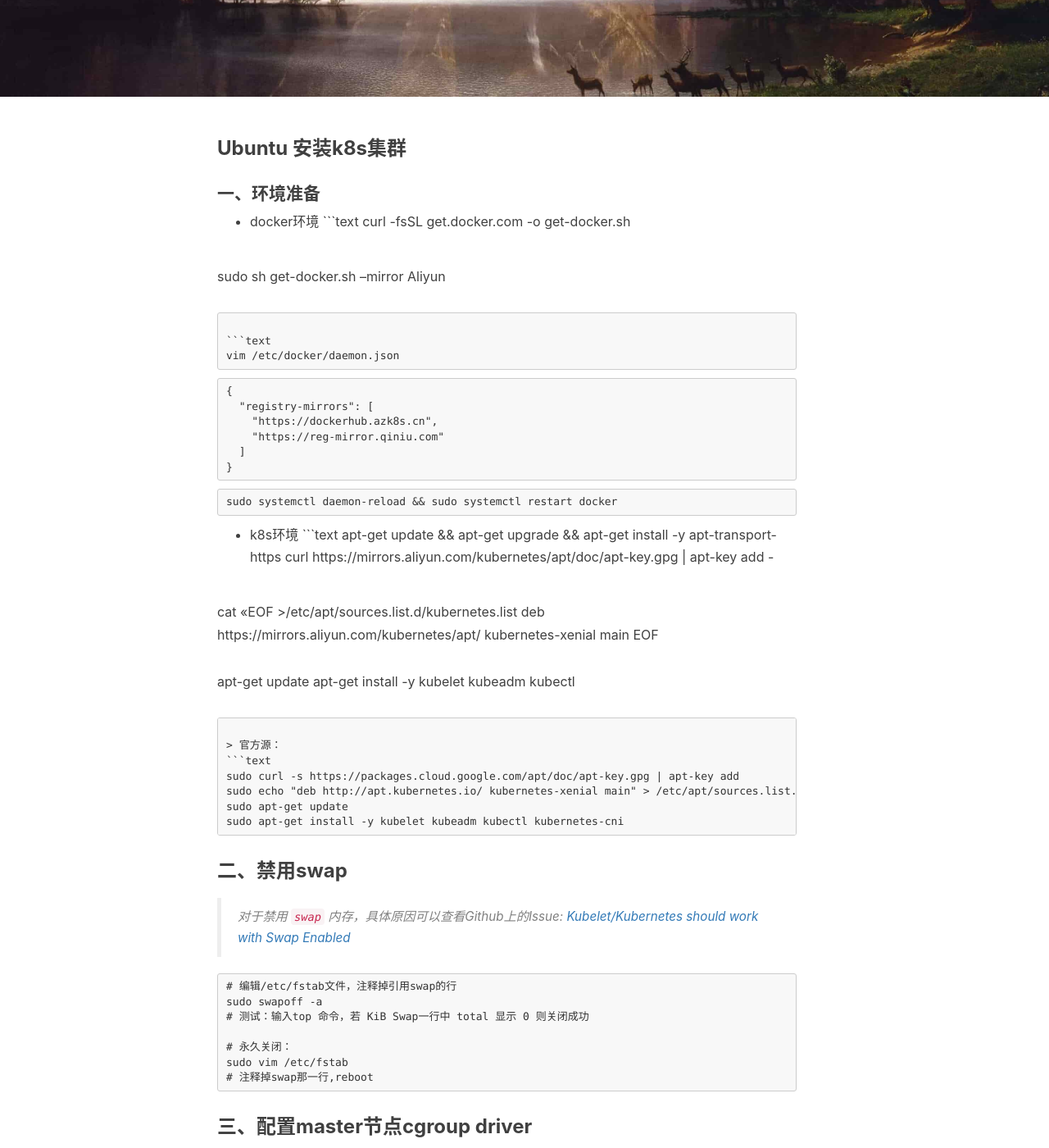
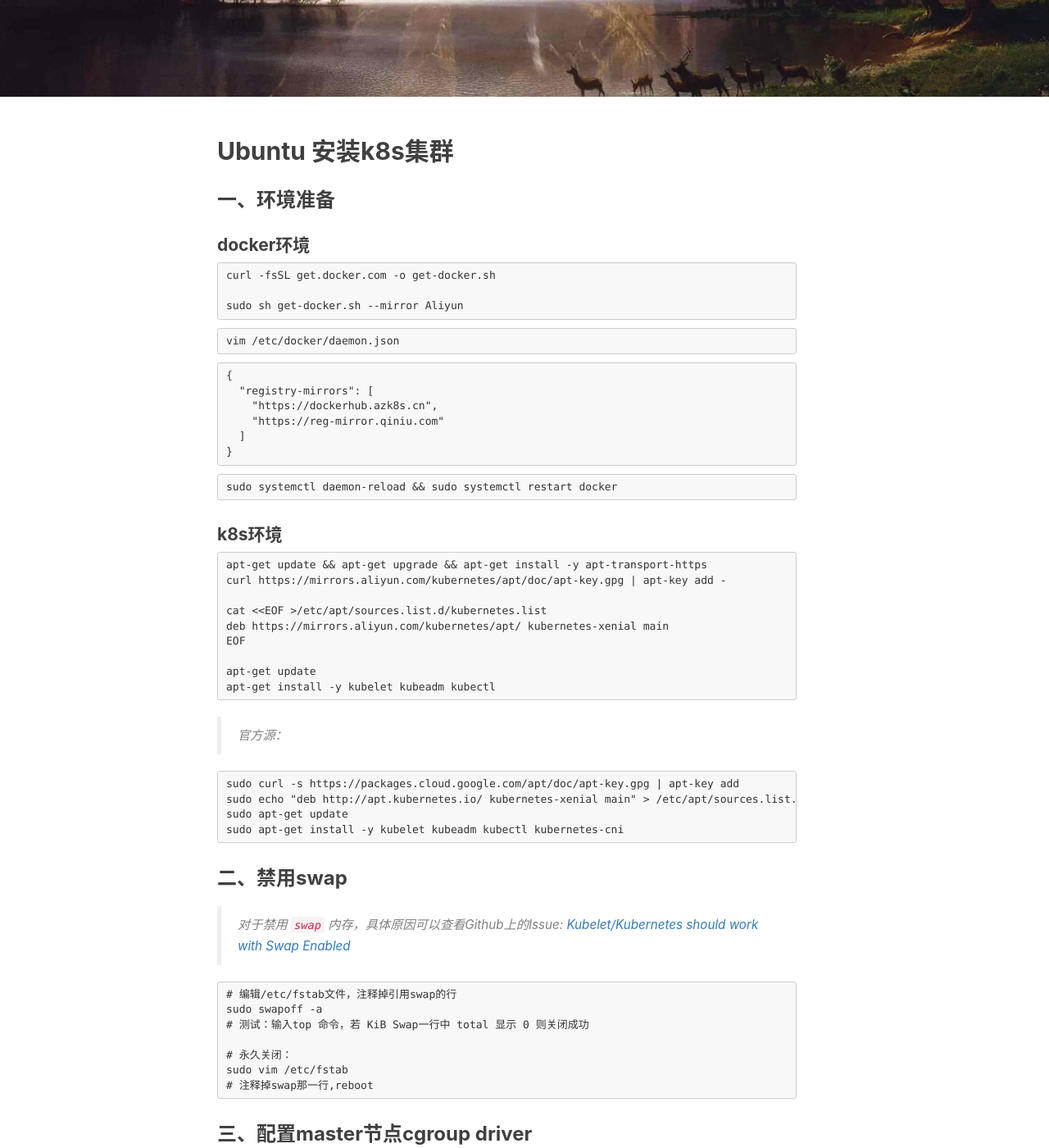
Before and after one commit to tangheng1995/tangheng1995.github.io, a Jekyll site: the page built from _posts/2019-10-01-Ubuntu-install-k8s-cluster.md, in a window 1280 px wide and 1400 px high, scrolled down 405 px. Shown: the whole window at 82% size. Built offline with Jekyll 4.4.1, drawn with Linux system fonts in a browser that asks for light colours; nearby versions of some CDN libraries; comment, search, counter and statistics services are not loaded; some of the changed text lies outside the part shown.

Commit message:
update *.md

````diff
--- a/_posts/2019-10-01-Ubuntu-install-k8s-cluster.md
+++ b/_posts/2019-10-01-Ubuntu-install-k8s-cluster.md
@@ -10,10 +10,10 @@ tags:
     - k8s
 ---
 
-### Ubuntu 安装k8s集群
+## Ubuntu 安装k8s集群
 
-#### 一、环境准备
-- docker环境
+### 一、环境准备
+#### docker环境
 ```text
 curl -fsSL get.docker.com -o get-docker.sh
 
@@ -36,7 +36,7 @@ vim /etc/docker/daemon.json
 ```text
 sudo systemctl daemon-reload && sudo systemctl restart docker
 ```
-- k8s环境
+#### k8s环境
 ```text
 apt-get update && apt-get upgrade && apt-get install -y apt-transport-https
 curl https://mirrors.aliyun.com/kubernetes/apt/doc/apt-key.gpg | apt-key add -
@@ -50,6 +50,7 @@ apt-get install -y kubelet kubeadm kubectl
 ```
 
 > 官方源：
+
 ```text
 sudo curl -s https://packages.cloud.google.com/apt/doc/apt-key.gpg | apt-key add
 sudo echo "deb http://apt.kubernetes.io/ kubernetes-xenial main" > /etc/apt/sources.list.d/kubernetes.list
@@ -133,6 +134,8 @@ sudo chown $(id -u):$(id -g) $HOME/.kube/config
 kubectl apply -f https://raw.githubusercontent.com/coreos/flannel/master/Documentation/kube-flannel.yml
 ```
 > 因为用的kubuctl版本是v1.16.0，所以这里kube-flannel.yml需要修改一个值
+
+
 ```text
 # 下载 kube-flannel.yml
 wget https://raw.githubusercontent.com/coreos/flannel/2140ac876ef134e0ed5af15c65e414cf26827915/Documentation/kube-flannel.yml
@@ -179,7 +182,7 @@ sudo yum install -y kubelet kubeadm kubectl && \
 sudo systemctl enable kubelet && sudo systemctl start kubelet
 ```
 
-- 报错一：
+#### 报错一：
 ```text
 # 执行kubeadm reset后，重新kubeadm init
 kubectl get nodes
````
Also changed, not shown: other parts of _posts/2019-10-01-Ubuntu-install-k8s-cluster.md (+2 -2 lines).
